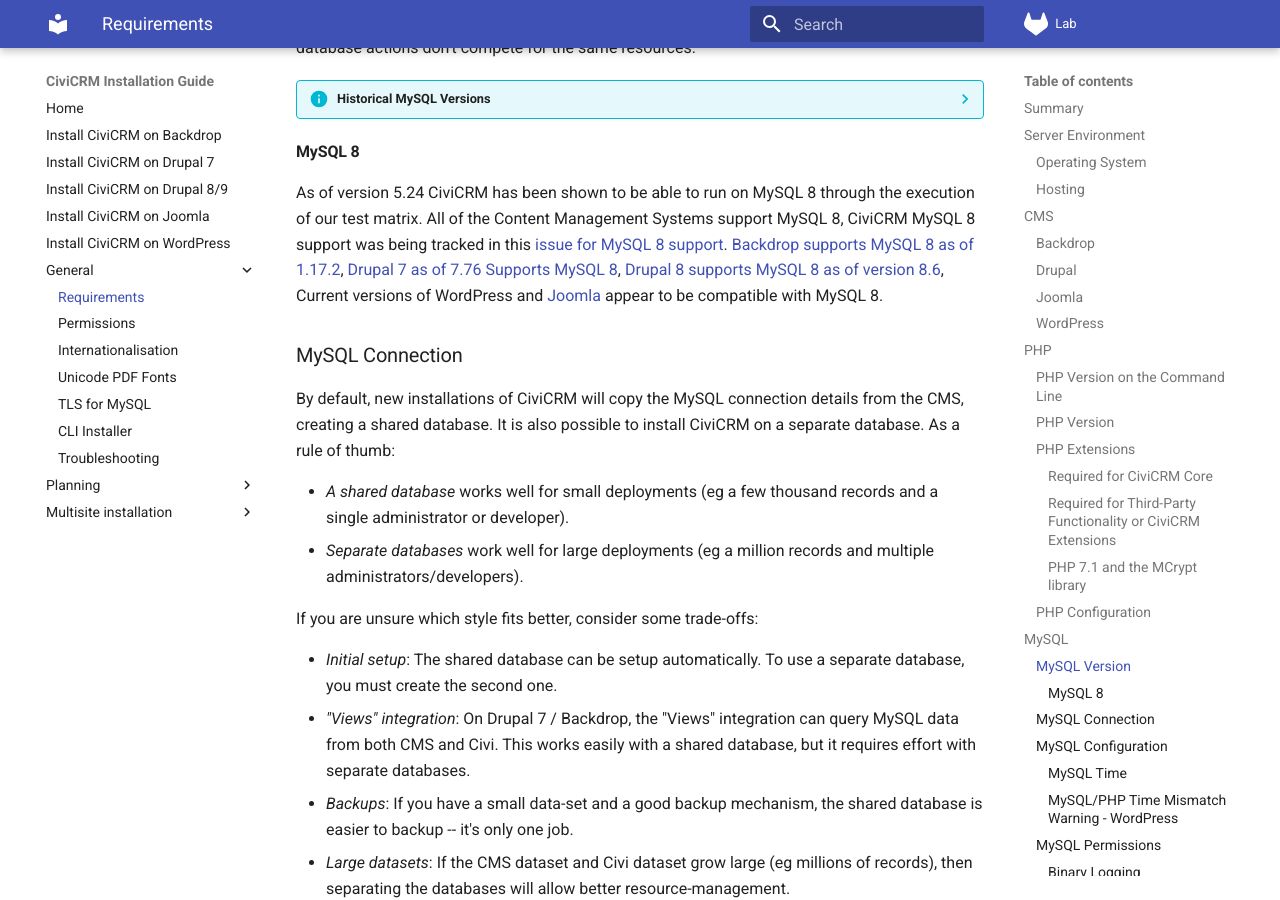
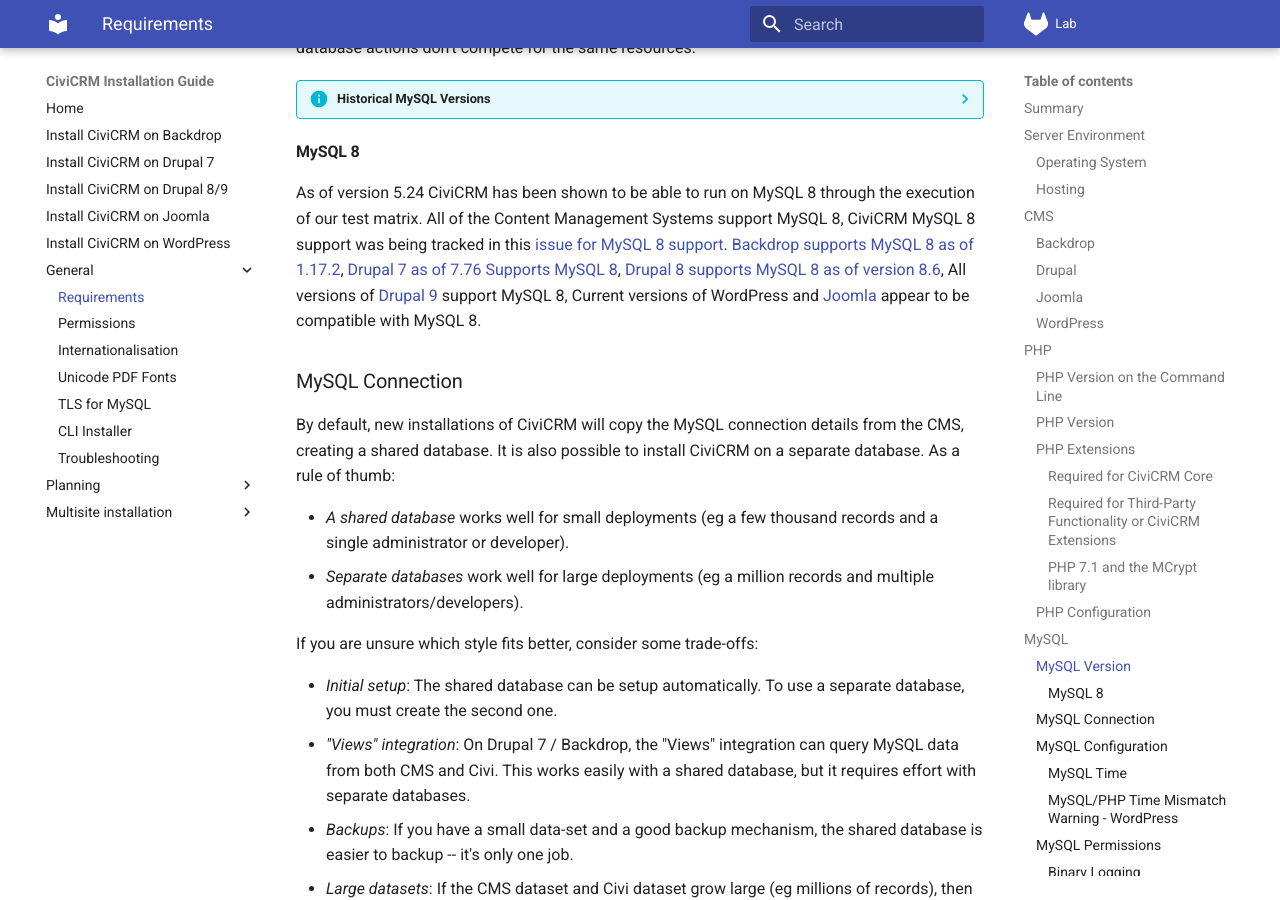
Before and after one commit to agileware/civicrm-installation-guide, an MkDocs documentation site: the page built from docs/general/requirements.md, in a window 1280 px wide and 900 px high, scrolled down 4098 px. Built offline with MkDocs 1.6.1 and Material for MkDocs 9.7.7, drawn with Linux system fonts in a browser that asks for light colours.

Commit message:
Apply 1 suggestion(s) to 1 file(s)

```diff
--- a/docs/general/requirements.md
+++ b/docs/general/requirements.md
@@ -136,7 +136,7 @@ Your MySQL version should be **5.7.5 or greater** or MariaDB **10.0.2 or greater
 
 #### MySQL 8
 
-As of version 5.24 CiviCRM has been shown to be able to run on MySQL 8 through the execution of our test matrix. All of the Content Management Systems support MySQL 8, CiviCRM MySQL 8 support was being tracked in this [issue for MySQL 8 support](https://lab.civicrm.org/dev/core/issues/392). [Backdrop supports MySQL 8 as of 1.17.2](https://github.com/backdrop/backdrop/releases/tag/1.17.2), [Drupal 7 as of 7.76 Supports MySQL 8](https://www.drupal.org/node/3185889), [Drupal 8](https://www.drupal.org/docs/8/system-requirements/database-server) [supports MySQL 8 as of version 8.6](https://www.drupal.org/project/drupal/issues/2966523), Current versions of WordPress and [Joomla](https://docs.joomla.org/Joomla_and_MySQL_8) appear to be compatible with MySQL 8.
+As of version 5.24 CiviCRM has been shown to be able to run on MySQL 8 through the execution of our test matrix. All of the Content Management Systems support MySQL 8, CiviCRM MySQL 8 support was being tracked in this [issue for MySQL 8 support](https://lab.civicrm.org/dev/core/issues/392). [Backdrop supports MySQL 8 as of 1.17.2](https://github.com/backdrop/backdrop/releases/tag/1.17.2), [Drupal 7 as of 7.76 Supports MySQL 8](https://www.drupal.org/node/3185889), [Drupal 8](https://www.drupal.org/docs/8/system-requirements/database-server) [supports MySQL 8 as of version 8.6](https://www.drupal.org/project/drupal/issues/2966523), All versions of [Drupal 9](https://www.drupal.org/docs/9/system-requirements/database-server) support MySQL 8, Current versions of WordPress and [Joomla](https://docs.joomla.org/Joomla_and_MySQL_8) appear to be compatible with MySQL 8.
 
 ### MySQL Connection {:#mysql-connection}
 
```
